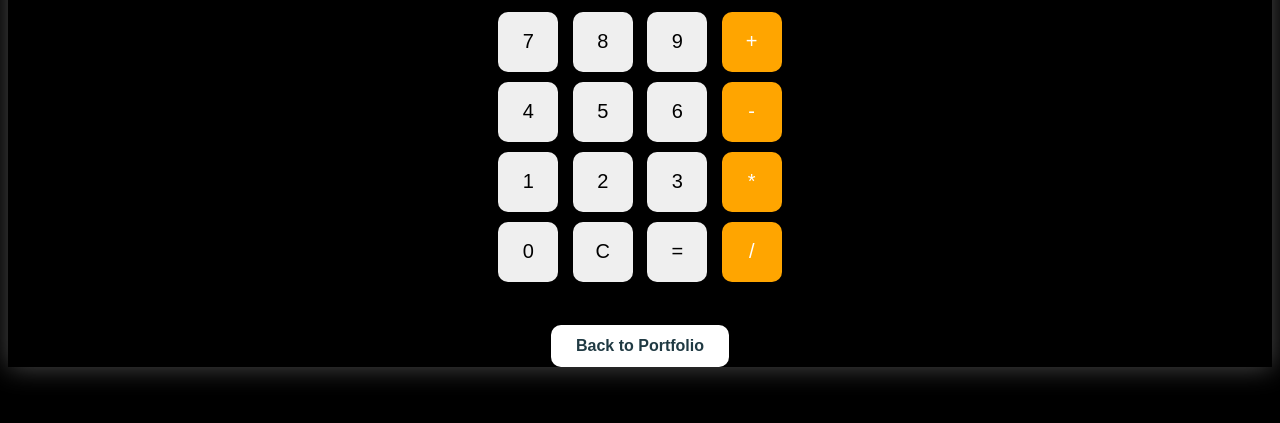
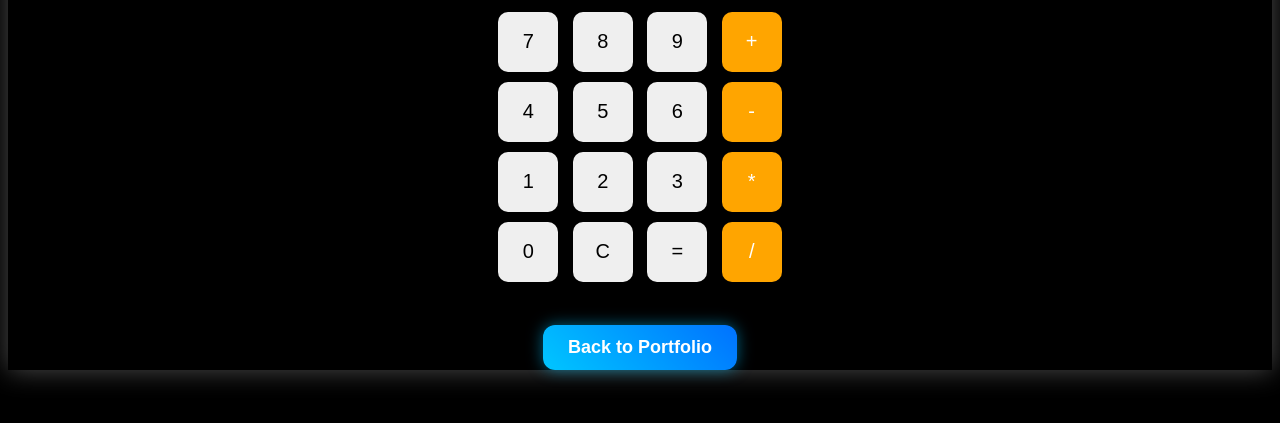
Before and after one commit to arjunhl-webdev/MyPortfolio, a plain HTML site: page calculator.html in a window 1280 px wide. Shown: the part 129-552 px from the top of the page. Drawn offline with Linux system fonts and the light colour scheme.

Commit message:
Update calculator.html

```diff
--- a/calculator.html
+++ b/calculator.html
@@ -15,16 +15,24 @@ body{
     display:inline-block;
     margin-top:20px;
     padding:12px 25px;
-    background:white;
-    color:#203a43;
+    background:linear-gradient(45deg,#00c6ff,#0072ff);
+    color:white;
     text-decoration:none;
-    border-radius:10px;
+    border-radius:12px;
     font-weight:bold;
-    transition:0.3s;
+    font-size:18px;
+    transition:all 0.3s ease;
+    box-shadow:0 0 15px rgba(0,198,255,0.5);
 }
 
 .btn:hover{
-    transform:scale(1.05);
+    transform:translateY(-4px) scale(1.05);
+    box-shadow:0 0 25px rgba(0,198,255,0.9);
+    background:linear-gradient(45deg,#00e5ff,#0099ff);
+}
+
+.btn:active{
+    transform:scale(0.95);
 }
 .operator{
   background:orange;
```
